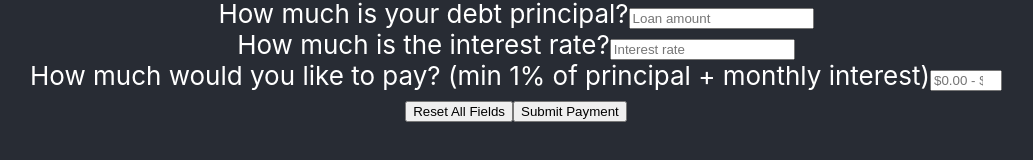
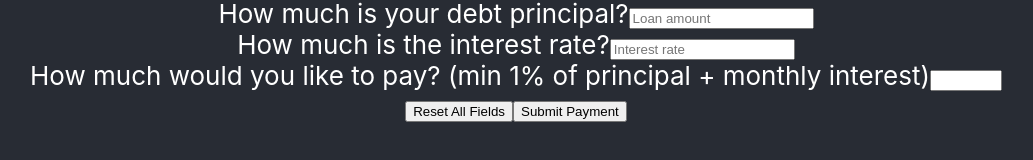
Before and after one commit to EGROENE/react-debt-free-calculator, a React (Create React App) app: page / in a window 1280 px wide. Shown: the part 340-500 px from the top of the page, without its empty margins (124-1157 px from the left). Built offline with nearby package versions, Linux system fonts and the light colour scheme.

Commit message:
Handle balances <= 100
Min pmt changes in this case to remaining balance + interest, & is not mutable in input field

```diff
--- a/src/App.js
+++ b/src/App.js
@@ -19,11 +19,12 @@ class App extends React.Component {
       payment: "",
       intPmt: "",
       minPrincipalPmt: "",
+      transactionNumber: "",
       prevBalance: "",
       newBalance: "",
       paymentsArray: [],
       paymentDate: "",
-      transactionNumber: "",
+      remainingPayments: "",
     };
   }
 
@@ -44,6 +45,7 @@ class App extends React.Component {
           this.state.loanAmount * ((this.state.interestRate * 0.01) / 12);
         let totalBalance =
           this.state.loanAmount * (this.state.interestRate / 100 + 1);
+
         this.setState(
           {
             minPrincipalPmt: minPrincipalPmt,
@@ -51,9 +53,30 @@ class App extends React.Component {
             totalBalance: totalBalance,
           },
           () => {
+            console.log(this.state.payment);
             console.log(this.state.minPrincipalPmt);
             console.log(this.state.intPmt);
             console.log(this.state.totalBalance);
+            // If total balance is less than or equal to 100.00, automatically populate payment field with total remaining balance (incl. interest) & disable it.
+            if (this.state.totalBalance > 100) {
+              document.getElementById("payment").textContent = Number(
+                this.state.minPrincipalPmt + this.state.intPmt
+              ).toFixed(2);
+              document.getElementById("payment").removeAttribute("disabled");
+            } else if (
+              this.state.totalBalance > 0 &&
+              this.state.totalBalance <= 100
+            ) {
+              this.setState({ payment: this.state.totalBalance }, () => {
+                console.log(this.state.payment);
+                document.getElementById("payment").value = Number(
+                  this.state.payment
+                ).toFixed(2);
+                document
+                  .getElementById("payment")
+                  .setAttribute("disabled", true);
+              });
+            }
           }
         );
       }
@@ -94,6 +117,7 @@ class App extends React.Component {
     for (let i = 0; i < 13; i++) {
       transactionNumber += digits[Math.floor(Math.random() * 9)];
     }
+    let remainingPayments = Math.ceil(newBalance / currentPayment) - 1;
 
     const newArray = [...this.state.paymentsArray];
     newArray.push({
@@ -102,6 +126,7 @@ class App extends React.Component {
       prevBalance: prevBalance,
       currentPayment: currentPayment,
       newBalance: newBalance,
+      remainingPayments: remainingPayments,
     });
     this.setState((prev) => ({
       transactionNumber: transactionNumber,
@@ -109,6 +134,7 @@ class App extends React.Component {
       prevBalance: prevBalance,
       payment: currentPayment,
       newBalance: newBalance,
+      remainingPayments: remainingPayments,
       ...prev,
       paymentsArray: newArray,
     }));
@@ -147,21 +173,33 @@ class App extends React.Component {
             </label>
             <input
               name="payment"
+              id="payment"
               type="number"
               step="0.01"
               /* min={(
                 Number(this.state.interestRate / 12) +
                 Number(this.state.loanAmount * 0.01)
               ).toFixed(2)} */
+              /* min={(
+                Number(this.state.intPmt) + Number(this.state.minPrincipalPmt)
+              ).toFixed(2)} */
               // IF TOTALBALANCE IS LESS THAN OVER 100, ETC. - SEE CONDITIONAL RENDER IN PAYMENTHISTORY
-              min={(
-                Number(this.state.intPmt) + Number(this.state.minPrincipalPmt)
-              ).toFixed(2)}
-              max={(
+              min={
+                this.state.totalBalance > 100
+                  ? (
+                      Number(this.state.intPmt) +
+                      Number(this.state.minPrincipalPmt)
+                    ).toFixed(2)
+                  : Number(this.state.totalBalance).toFixed(2)
+              }
+              max={
+                this.state.totalBalance > 100
+                  ? (
                       this.state.loanAmount *
                       (this.state.interestRate / 100 + 1)
-              ).toFixed(2)}
-              /* max={t} */
+                    ).toFixed(2)
+                  : Number(this.state.totalBalance).toFixed(2)
+              }
               onChange={this.handleChange}
               /* placeholder={
                 "min: " +
@@ -171,9 +209,11 @@ class App extends React.Component {
                 ).toFixed(2)
               } */
               placeholder={
-                "$" +
+                this.state.totalBalance > 100
+                  ? "$" +
                     (
-                  Number(this.state.intPmt) + Number(this.state.minPrincipalPmt)
+                      Number(this.state.intPmt) +
+                      Number(this.state.minPrincipalPmt)
                     ).toFixed(2) +
                     " - " +
                     "$" +
@@ -181,6 +221,7 @@ class App extends React.Component {
                       this.state.loanAmount *
                       (this.state.interestRate / 100 + 1)
                     ).toFixed(2)
+                  : ""
               }
               required
             />
```
Lines whose indentation alone changed are shown as unchanged.
